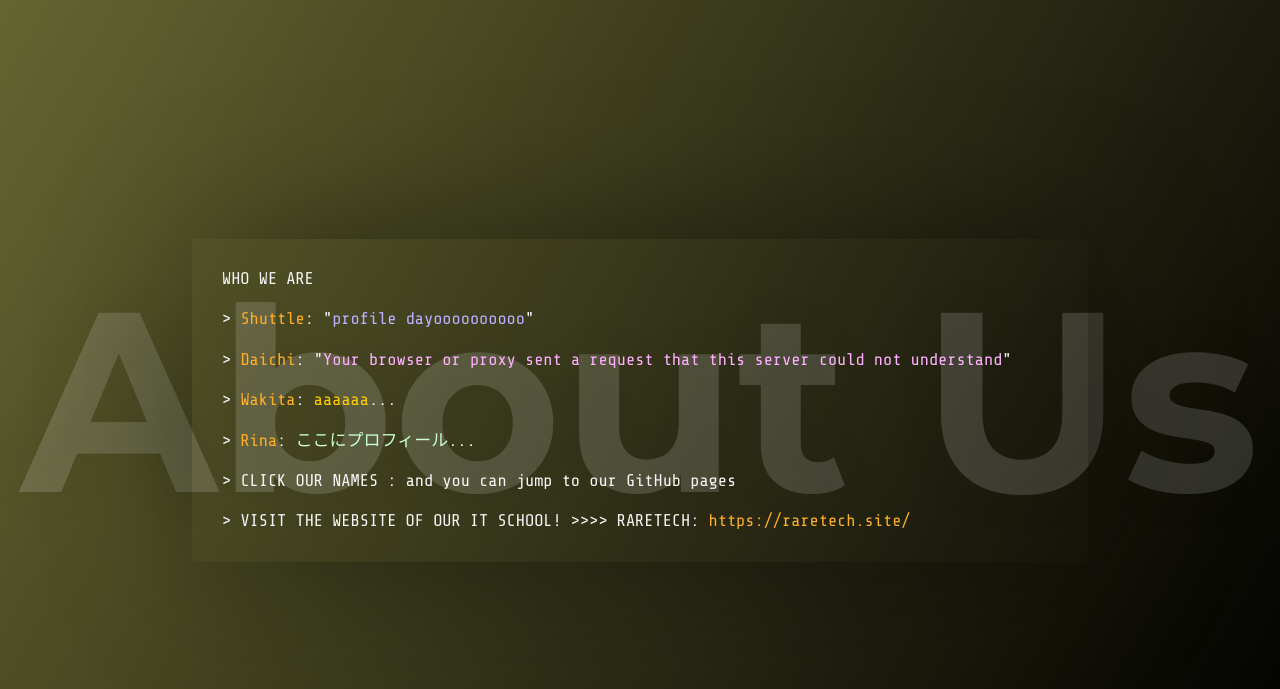
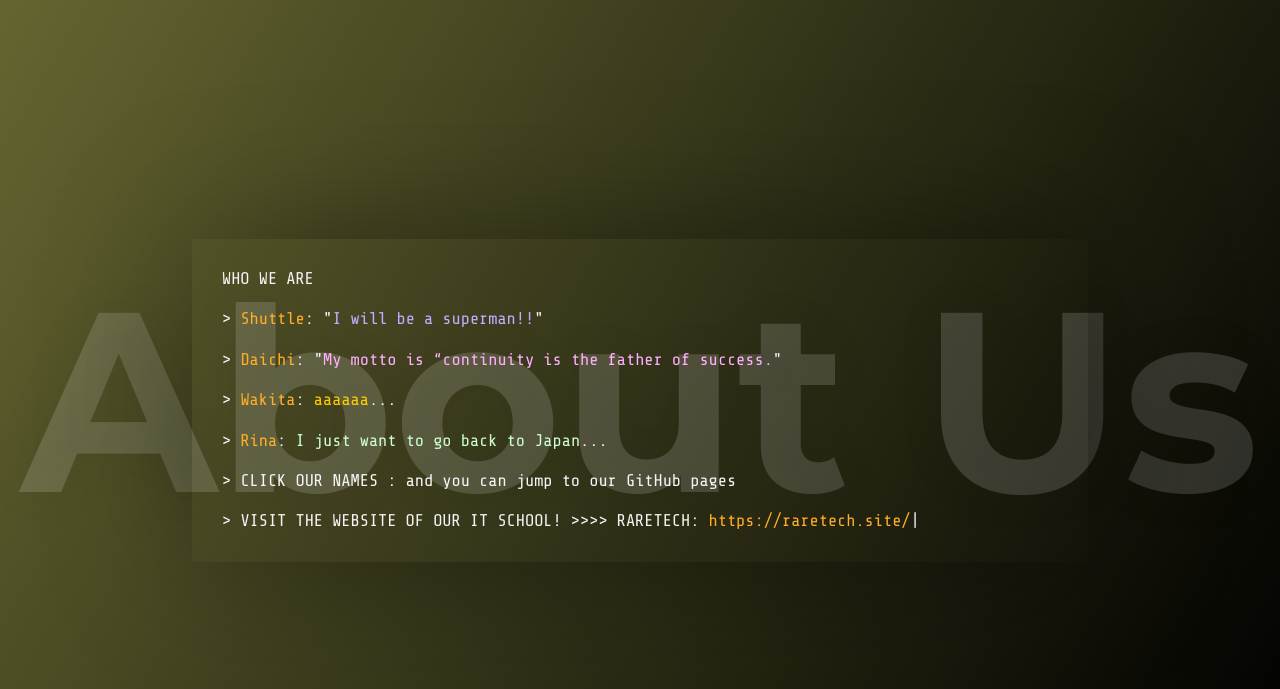
Before and after one commit to shuttleblo/IT_English, a Django app: page /aboutus/ in a window 1280 px wide. Shown: the top 689 px of the page. Run offline with Django 3.2, Linux system fonts and the light colour scheme.

Commit message:
[fix] README, About Usページ編集

```diff
--- a/it_english/templates/aboutUs/authors.html
+++ b/it_english/templates/aboutUs/authors.html
@@ -118,10 +118,10 @@ a.avatar img {
 
 <div>
 <p><span>WHO WE ARE</span></p>
-<p>> <a href='https://github.com/shuttleblo'>Shuttle</a>: "<i>profile dayoooooooooo</i>"</p>
-<p>> <a href='https://github.com/daichi0918'>Daichi</a>: "<k>Your browser or proxy sent a request that this server could not understand</k>"</p>
+<p>> <a href='https://github.com/shuttleblo'>Shuttle</a>: "<i>I will be a superman!!</i>"</p>
+<p>> <a href='https://github.com/daichi0918'>Daichi</a>: "<k>My motto is “continuity is the father of success.</k>"</p>
 <p>> <a href='https://github.com/waktia'>Wakita</a>: <b>aaaaaa</b>...</p>
-<p>> <a href='https://github.com/Rinasham'>Rina</a>: <x>ここにプロフィール</x>...</p>
+<p>> <a href='https://github.com/Rinasham'>Rina</a>: <x>I just want to go back to Japan</x>...</p>
 <p>> <span>CLICK OUR NAMES </span>: and you can jump to our GitHub pages</p>
 <p>> <span>VISIT THE WEBSITE OF OUR IT SCHOOL! >>>> RARETECH: </span><a href='https://raretech.site/'>https://raretech.site/</a><span> ←Click the URL</span></p>
 </div>
```
Also changed, not shown: README.md.
